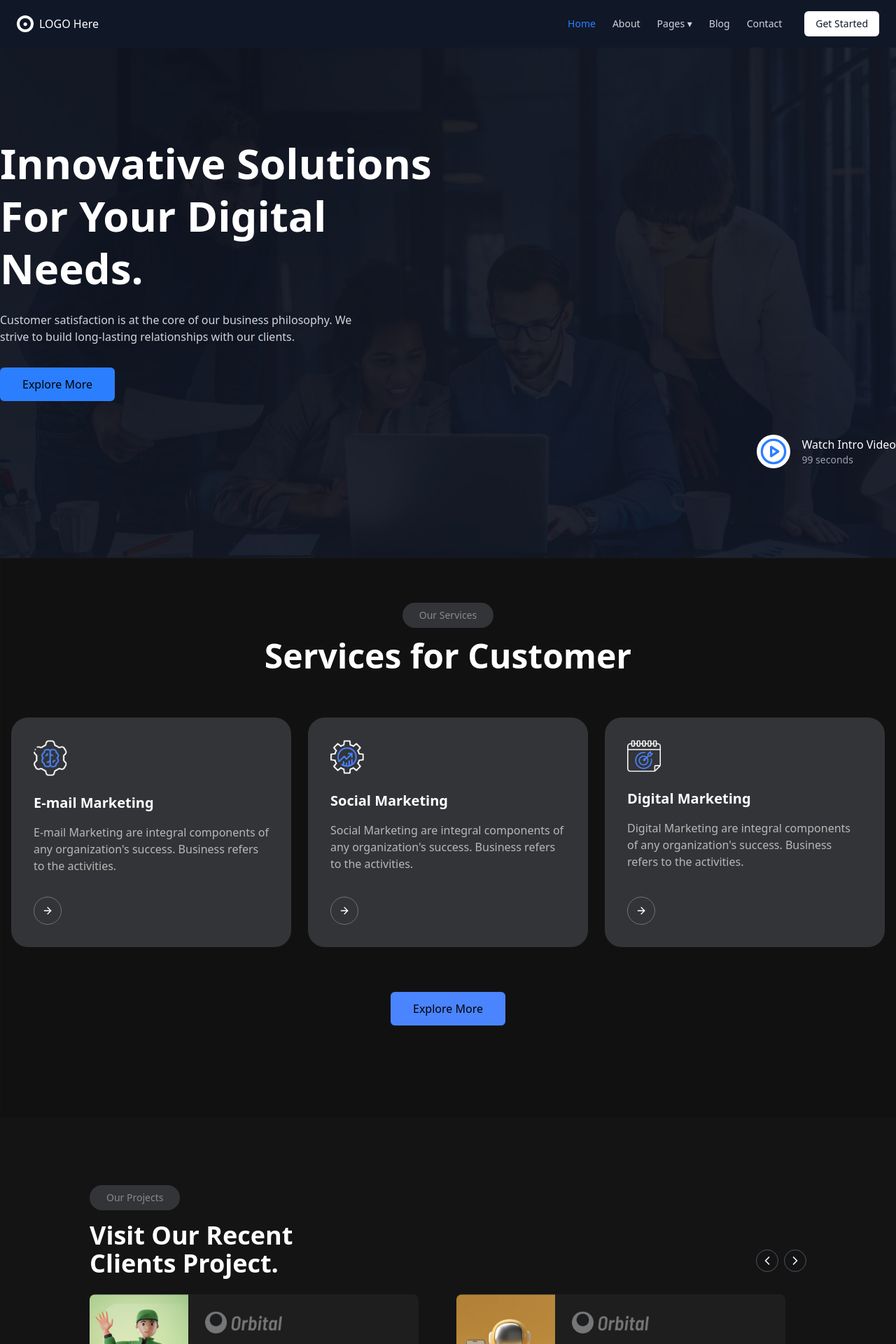
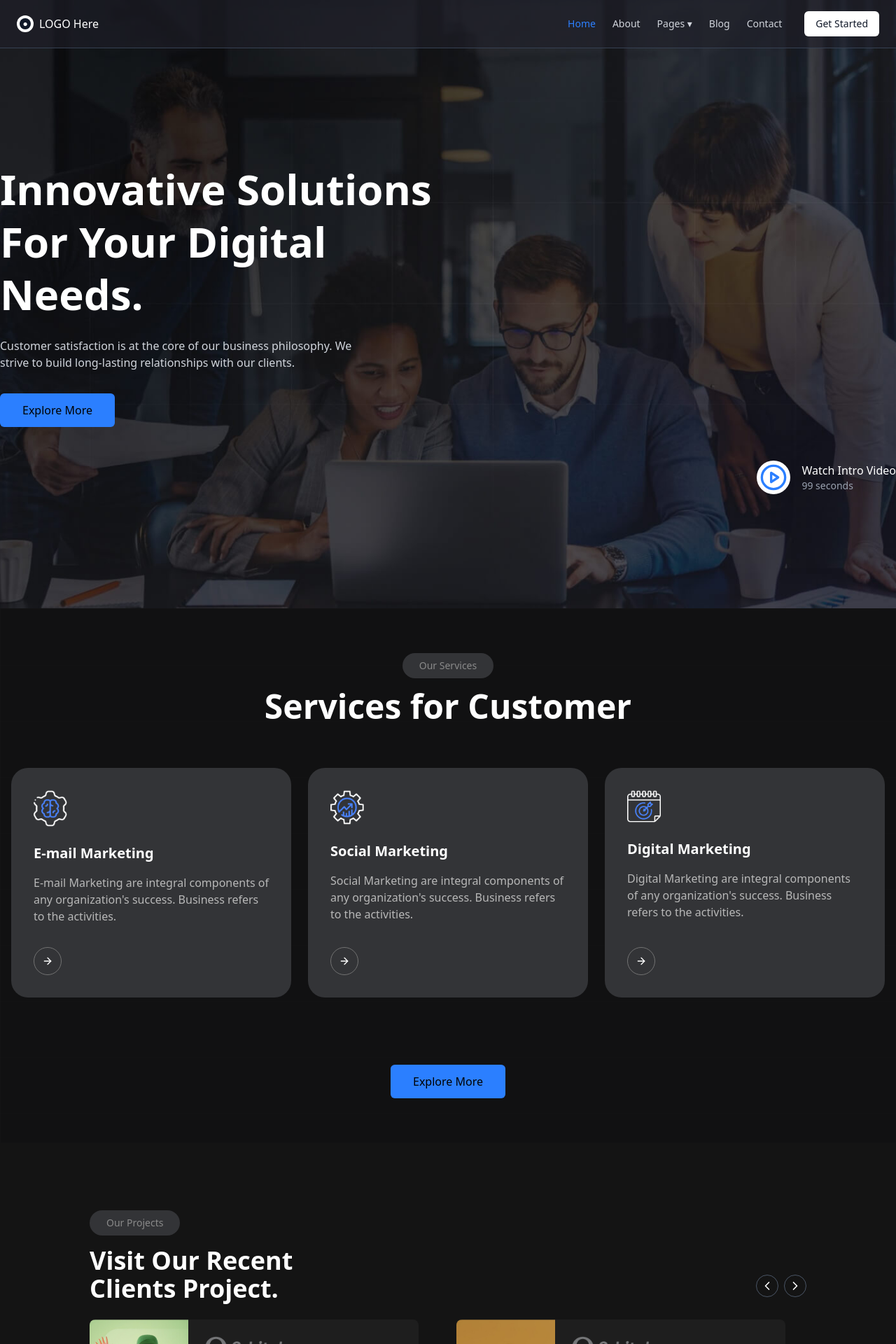
Before and after one commit to faizbahu/softwareComapny, a React (Vite) app: page / in a window 1280 px wide. Shown: the top 1920 px of the page at 70% size. Built offline with nearby package versions, Linux system fonts and the light colour scheme.

Commit message:
updated the content

```diff
--- a/src/App.jsx
+++ b/src/App.jsx
@@ -16,8 +16,8 @@ function App() {
 
   return (
     <>
-      <div className="w-full min-h-screen bg-gray-900">
-      <Navbar />
+      <div className="w-full">
+      {/* <Navbar /> */}
       <Hero />
       <Services/>
       <ProjectsSection/>
--- a/src/components/Accordian.jsx
+++ b/src/components/Accordian.jsx
@@ -23,7 +23,7 @@ const Accordion = () => {
     },
   ]
   return (
-    <div className="w-full min-h-screen bg-[#121212] flex justify-center items-center p-4">
+    <div className="w-full bg-[#121212] flex justify-center items-center p-4">
       <div className="max-w-xl w-full py-16">
         <div className="mb-3 text-center lg:text-left">
           <span className="text-xs font-medium bg-[#2c2d33] text-gray-300 px-3 py-1 rounded-full">
--- a/src/components/BlogSection.jsx
+++ b/src/components/BlogSection.jsx
@@ -79,7 +79,7 @@ export default function BlogSection() {
               <div className="mt-auto">
                 <a
                   href={post.url}
-                  className="inline-block bg-[#4a84ff] hover:bg-[#4a84ff]/90 text-black font-medium py-2 px-6 rounded-md transition-colors"
+                  className="cursor-pointer mt-8 bg-blue-500 hover:bg-blue-600 text-black px-8 py-3 rounded-md font-medium"
                 >
                   Read More
                 </a>
--- a/src/components/Hero.jsx
+++ b/src/components/Hero.jsx
@@ -1,19 +1,21 @@
 import React from 'react'
 import { PlayCircleIcon } from 'lucide-react'
 import Hero12 from '../assets/hero_img.png'
+import { Navbar } from './Navbar'
 export const Hero = () => {
   return (
-    <div className="w-full bg-gray-900 relative overflow-hidden">
+    <div className="w-full min-h-screen bg-gray-900 relative overflow-hidden">
       {/* Background image with overlay */}
       <div
-        className="absolute inset-0 bg-cover bg-center bg-no-repeat opacity-30"
+        className="absolute inset-0 bg-cover bg-center bg-no-repeat"
         style={{
           backgroundImage:`url(${Hero12})`,
           backgroundPosition: 'center 30%',
         }}
       ></div>
+      <Navbar/>
       {/* Content container */}
-      <div className="container mx-auto  py-20 md:py-32 relative z-10 px-[38px] lg:px-0">
+      <div className="container mx-auto  py-20 md:py-32 relative z-10 px-[38px] lg:px-0 flex flex-col h-[100vh] justify-center">
               <div className="max-w-2xl">
                 <h1 className="text-4xl md:text-5xl lg:text-6xl font-bold text-white leading-tight">
                   Innovative Solutions For Your Digital Needs.
@@ -22,7 +24,7 @@ export const Hero = () => {
                   Customer satisfaction is at the core of our business philosophy. We
                   strive to build long-lasting relationships with our clients.
                 </p>
-                <button className="mt-8 bg-blue-500 hover:bg-blue-600 text-black px-8 py-3 rounded-md font-medium">
+                <button className="cursor-pointer mt-8 bg-blue-500 hover:bg-blue-600 text-black px-8 py-3 rounded-md font-medium">
                   Explore More
                 </button>
 
--- a/src/components/Navbar.jsx
+++ b/src/components/Navbar.jsx
@@ -1,10 +1,15 @@
 import React, { useState } from 'react'
 import { MenuIcon, X } from 'lucide-react'
+
 export const Navbar = () => {
   const [isMenuOpen, setIsMenuOpen] = useState(false)
+
   return (
-    <nav className="bg-gray-900 text-white py-4 px-6 w-full">
-      <div className="container mx-auto flex justify-between items-center">
+    <nav className="relative w-full border-b border-gray-700">
+      {/* Background Layer */}
+      <div className="absolute inset-0 bg-[#1F1E28] opacity-60 z-0"></div>
+
+      <div className="relative container mx-auto flex justify-between items-center py-4 px-6 text-white z-10">
         <div className="flex items-center">
           <div className="flex items-center justify-center bg-white rounded-full h-6 w-6 mr-2">
             <div className="bg-gray-900 rounded-full h-4 w-4 flex items-center justify-center">
@@ -13,6 +18,7 @@ export const Navbar = () => {
           </div>
           <span className="font-medium">LOGO Here</span>
         </div>
+
         {/* Desktop Navigation */}
         <div className="hidden md:flex items-center space-x-8">
           <div className="flex space-x-6">
@@ -32,10 +38,11 @@ export const Navbar = () => {
               Contact
             </a>
           </div>
-          <button className="bg-white text-gray-900 px-4 py-2 rounded-md text-sm font-medium hover:bg-gray-100">
+          <button className="bg-white text-gray-900 px-4 py-2 rounded-md text-sm font-medium hover:bg-black hover:text-white cursor-pointer">
             Get Started
           </button>
         </div>
+
         {/* Mobile menu button */}
         <div className="md:hidden">
           <button
@@ -46,9 +53,10 @@ export const Navbar = () => {
           </button>
         </div>
       </div>
+
       {/* Mobile Navigation */}
       {isMenuOpen && (
-        <div className="md:hidden mt-4 pb-4 px-6">
+        <div className="md:hidden mt-4 pb-4 px-6 relative z-10">
           <div className="flex flex-col space-y-4">
             <a href="#" className="text-blue-500 text-sm hover:text-blue-400">
               Home
--- a/src/components/ProjectsSection.jsx
+++ b/src/components/ProjectsSection.jsx
@@ -2,7 +2,7 @@ import React from 'react'
 import ProjectCarousel from './ProjectsCarousel'
 const ProjectsSection = () => {
   return (
-    <div className="w-full min-h-screen bg-[#141414] text-white py-24 px-6 md:px-12 lg:px-24">
+    <div className="w-full bg-[#141414] text-white py-24 px-6 md:px-12 lg:px-24">
       <div className="max-w-5xl mx-auto">
         <div className="mb-6">
 
--- a/src/components/Services.jsx
+++ b/src/components/Services.jsx
@@ -34,7 +34,7 @@ export default function ServicesSection() {
   ]
 
   return (
-    <div className="bg-[#111112] min-h-screen py-16 px-4 relative overflow-hidden">
+    <div className="bg-[#111112] py-16 px-4 relative overflow-hidden">
       {/* Background Grid Pattern */}
       <div className="absolute inset-0 opacity-10">
         <div
@@ -75,7 +75,7 @@ export default function ServicesSection() {
 
         {/* Explore More Button */}
         <div className="flex justify-center">
-          <button className="bg-[#4a84ff] hover:bg-[#4a84ff]/90 text-black font-medium py-3 px-8 rounded-md transition-colors">
+          <button className="cursor-pointer mt-8 bg-blue-500 hover:bg-blue-600 text-black px-8 py-3 rounded-md font-medium">
             Explore More
           </button>
         </div>
--- a/src/components/Skills.jsx
+++ b/src/components/Skills.jsx
@@ -17,7 +17,7 @@ const Hero = () => {
       {/* Dark Overlay */}
       <div className="absolute inset-0 bg-black opacity-85" />
       {/* Content */}
-      <div className="relative w-full min-h-screen flex items-center px-6 md:px-16 lg:px-24">
+      <div className="relative w-full flex items-center px-6 md:px-16 lg:px-24">
         <div className="w-full max-w-7xl mx-auto flex flex-col lg:flex-row items-center lg:items-start justify-between gap-10 py-16">
           {/* Left section */}
           <div className="lg:max-w-md">
@@ -26,7 +26,7 @@ const Hero = () => {
               In Mind?
             </h1>
             <div className="items-center mt-8 flex flex-col sm:flex-row items-start sm:items-center gap-6">
-              <button className="px-6 py-3 bg-blue-600 text-black font-medium rounded hover:bg-blue-700 transition-colors">
+              <button className="cursor-pointer  bg-blue-500 hover:bg-blue-600 text-black px-8 py-3 rounded-md font-medium">
                 Let's Discuss
               </button>
               <div className="flex items-center gap-3">
--- a/src/components/Testimonial.jsx
+++ b/src/components/Testimonial.jsx
@@ -50,7 +50,7 @@ export default function TestimonialSection() {
   const currentTestimonial = testimonials[currentIndex]
 
   return (
-    <div className="bg-[#1C1D20] min-h-screen py-24 px-4 md:px-8 lg:px-16 flex items-center">
+    <div className="bg-[#1C1D20]  py-24 px-4 md:px-8 lg:px-16 flex items-center">
       <div className="max-w-7xl mx-auto w-full">
         <div className="grid grid-cols-1 md:grid-cols-2 gap-8 md:gap-16 items-center">
           {/* Left side - Image */}
```
